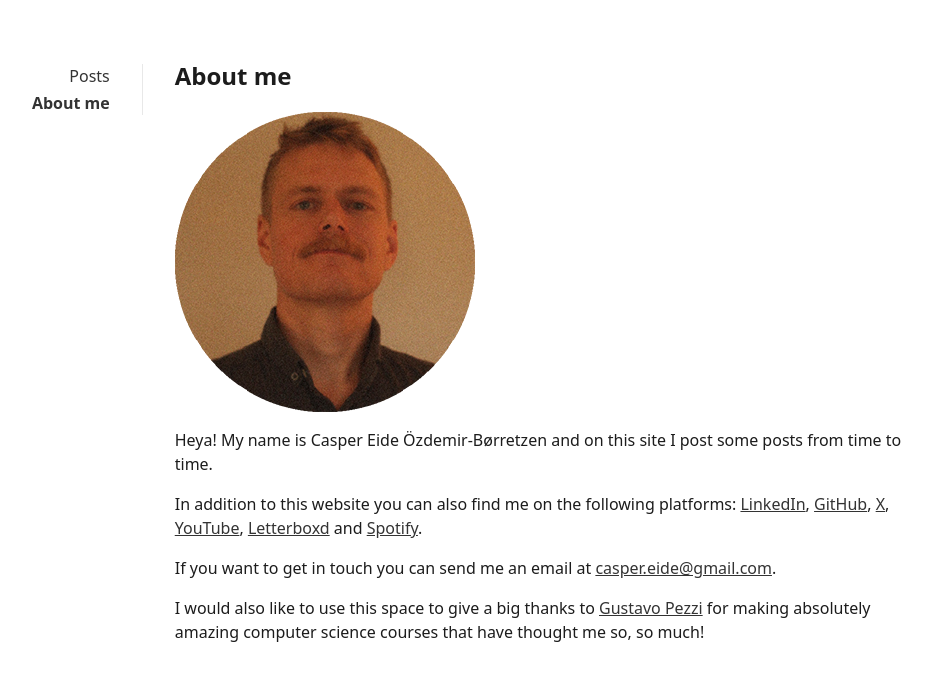
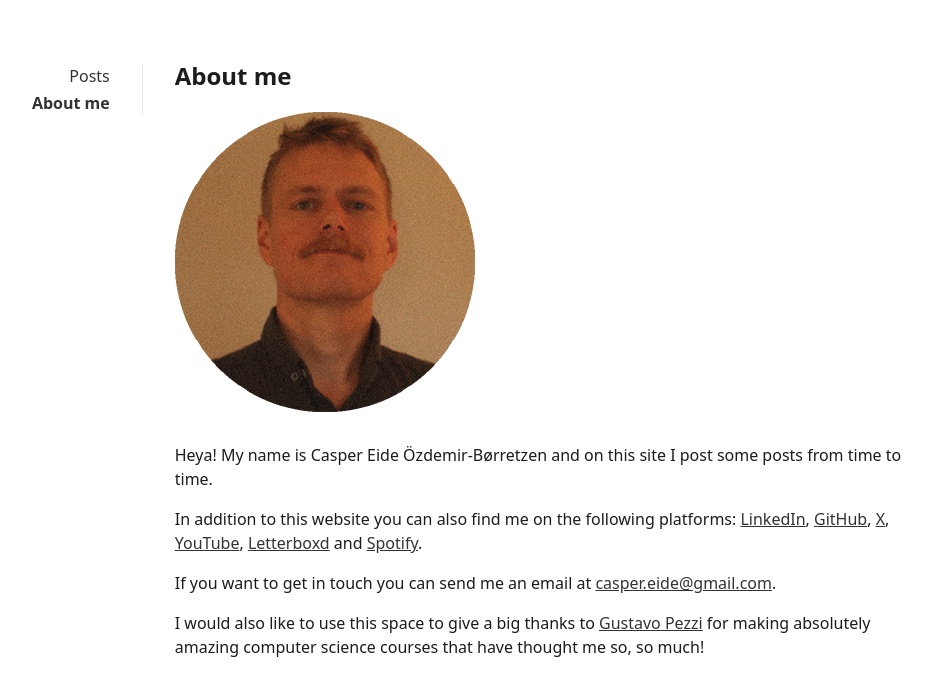
Before and after one commit to casper-borretzen/casper-borretzen.github.io, a Jekyll site: the page built from _pages/about.md, in a window 1280 px wide. Shown: the top 696 px of the page, without its empty margins (178-1110 px from the left). Built offline with Jekyll 4.4.1, drawn with Linux system fonts in a browser that asks for light colours.

Commit message:
Update about.md

```diff
--- a/_pages/about.md
+++ b/_pages/about.md
@@ -4,7 +4,7 @@
 ---
 
 <!--![portrait](portrait_round_x300.png)-->
-<img style="float:left;" src="portrait_round_x300.png" alt="portrait">
+<img style="float: left; margin: 0px 15px 15px 0px;" src="portrait_round_x300.png" alt="portrait" width="300">
 
 Heya! My name is Casper Eide Özdemir-Børretzen and on this site I post some posts from time to time.
 
```
